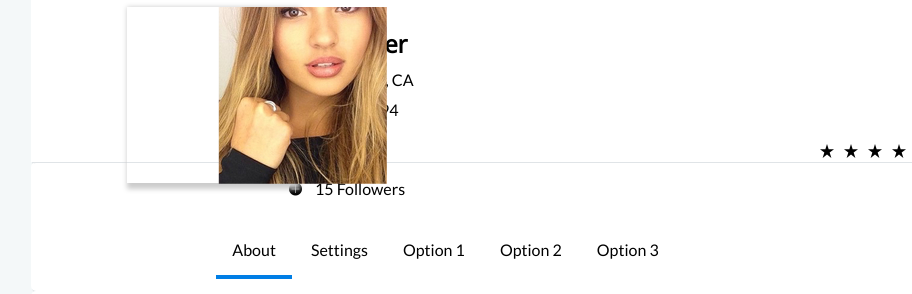
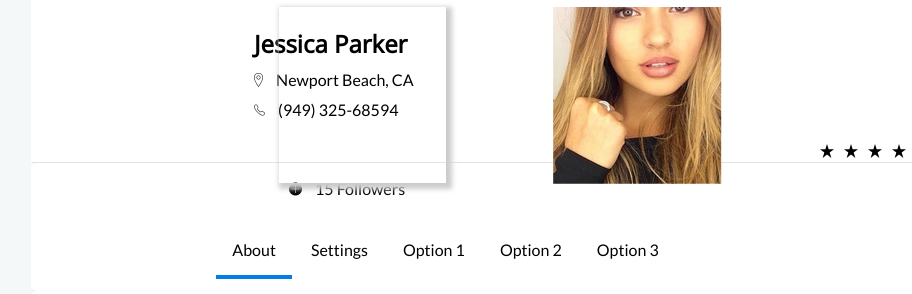
Before and after one commit to masitsa/my-profile, a plain HTML site: page index.html in a window 1280 px wide. Shown: the part 189-483 px from the top of the page, 103-1015 px from the left. Drawn offline with nearby package versions, Linux system fonts and the light colour scheme; files whose address does not match are found by name.

Commit message:
Mobile styles adjusted profile pic position for different phone sizes landscape orientation

```diff
--- a/assets/css/media-queries.css
+++ b/assets/css/media-queries.css
@@ -6,7 +6,37 @@
 /* Small devices (portrait phones, 360px and up) */
 @media (min-width: 360px) {
 	.profileImage {margin-left: 4rem;}
-	.profileImage__image { left: -0.1rem;;}
+	.profileImage__image { left: -0.1rem;}
+}
+/* Small devices (landscape phones, 480px and up) */
+@media (min-width: 480px) {
+	.profileImage {margin-left: 7rem;}
+	.profileImage__image { left: 3.5rem;}
+}
+/* Small devices (landscape phones, 533px and up) */
+@media (min-width: 533px) {
+	.profileImage {margin-left: 8.3rem;}
+	.profileImage__image { left: 5rem;}
+}
+/* Small devices (landscape phones, 568px and up) */
+@media (min-width: 568px) {
+	.profileImage {margin-left: 9.1rem;}
+	.profileImage__image { left: 6rem;}
+}
+/* Small devices (landscape phones, 640px and up) */
+@media (min-width: 640px) {
+	.profileImage {margin-left: 11.1rem;}
+	.profileImage__image { left: 8.3rem;}
+}
+/* Small devices (landscape phones, 667px and up) */
+@media (min-width: 667px) {
+	.profileImage {margin-left: 12rem;}
+	.profileImage__image { left: 9.3rem;}
+}
+/* Small devices (landscape phones, 736px and up) */
+@media (min-width: 736px) {
+	.profileImage {margin-left: 13.5rem;}
+	.profileImage__image { left: 11.3rem;}
 }
 
 /* Small devices (portrait & landscape phones, 576px and up) */
```
